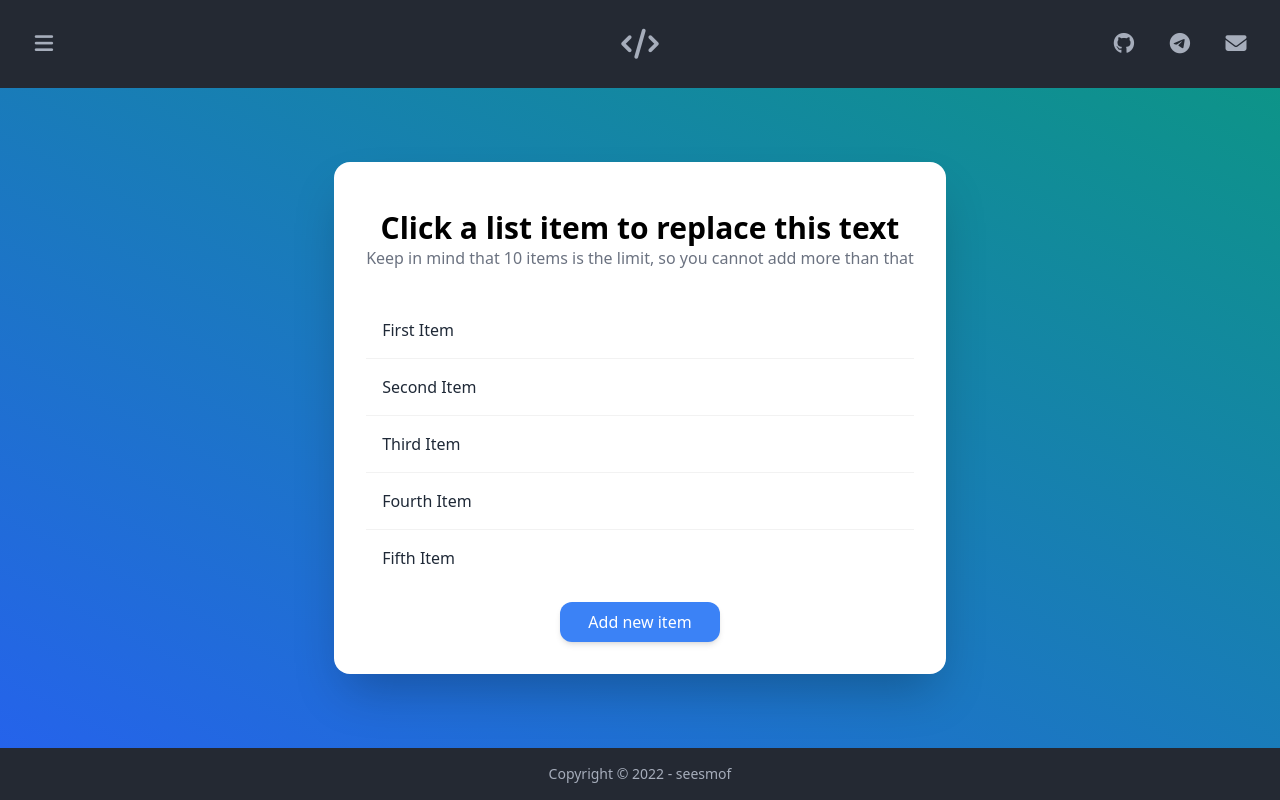
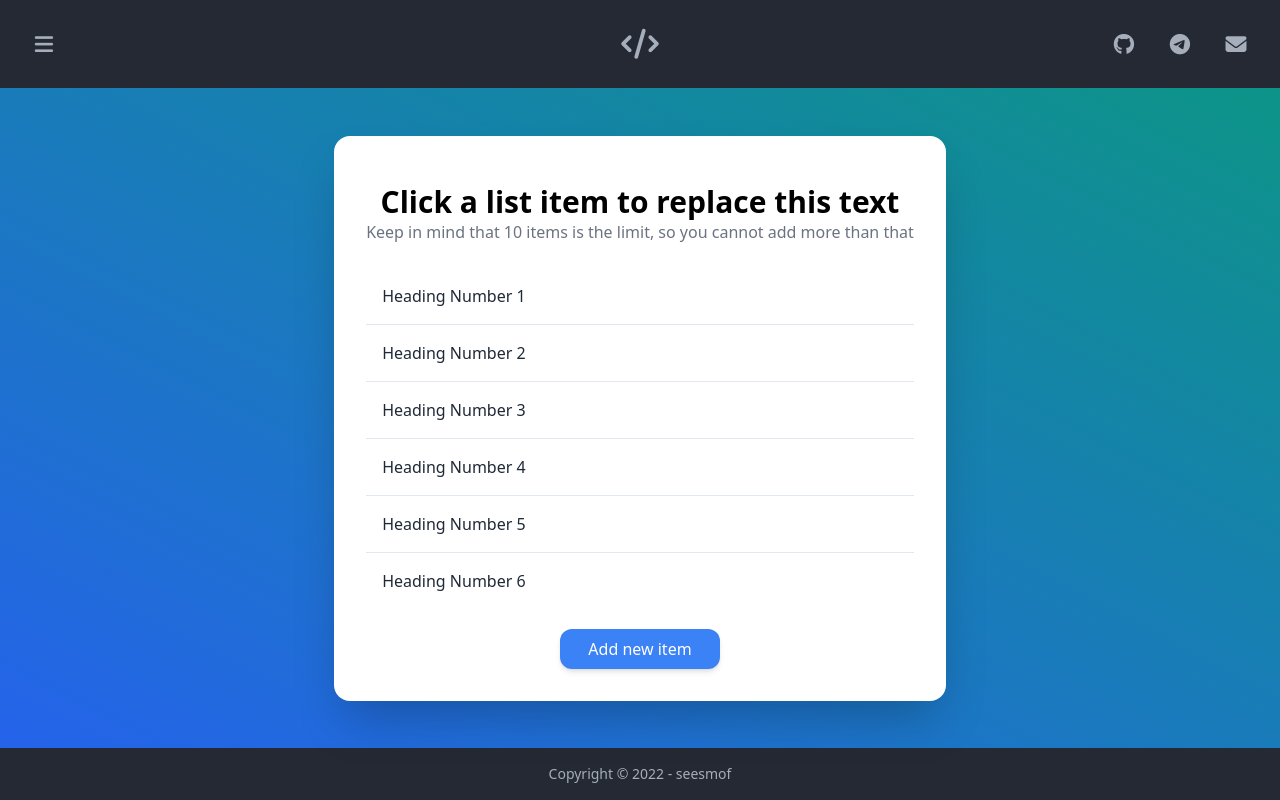
Before and after one commit to seesmof/js-first-steps, a plain HTML site: page index.html in a window 1280 px wide. Both pictures are taken after a click on the button "Add new item". Drawn offline with nearby package versions, Linux system fonts and the light colour scheme.

Commit message:
feat: :sparkles: finish js portion
but, add li limit still in progress

```diff
--- a/index.html
+++ b/index.html
@@ -15,10 +15,6 @@
     <title>JavaScript First Steps | seesmof</title>
 
     <!-- links -->
-    <script src="https://kit.fontawesome.com/dfc53f140e.js" crossorigin="anonymous"></script>
-    <script src="https://cdn.tailwindcss.com"></script>
-    <script src="https://cdn.tailwindcss.com?plugins=forms,typography,aspect-ratio,line-clamp"></script>
-
     <link href="https://cdn.jsdelivr.net/npm/daisyui@2.24.0/dist/full.css" rel="stylesheet" type="text/css" />
     <link rel="stylesheet" href="https://cdnjs.cloudflare.com/ajax/libs/font-awesome/6.1.2/css/all.min.css"
         integrity="sha512-1sCRPdkRXhBV2PBLUdRb4tMg1w2YPf37qatUFeS7zlBy7jJI8Lf4VHwWfZZfpXtYSLy85pkm9GaYVYMfw5BC1A=="
@@ -28,6 +24,34 @@
     <style>
         section {
             height: calc(100vh - 140px);
+        }
+
+        section li {
+            border-bottom: 1px solid #e2e8f0;
+            padding: 1rem;
+
+            transition-property: color, background-color, border-color, text-decoration-color, fill, stroke, opacity, box-shadow, transform, filter, backdrop-filter;
+            transition-timing-function: cubic-bezier(0.4, 0, 0.2, 1);
+            transition-duration: 300ms;
+
+            cursor: pointer;
+        }
+
+        section li:last-of-type {
+            border: unset;
+            border-radius: 0 0 1rem 1rem;
+        }
+
+        section li:first-of-type {
+            border-radius: 1rem 1rem 0 0;
+        }
+
+        section li:hover {
+            background: #f1f5f9;
+        }
+
+        .active {
+            background: hsl(210, 11%, 84%);
         }
     </style>
 
@@ -107,7 +131,7 @@
             <div class="card bg-base-100 shadow-2xl">
                 <div class="card-body">
                     <div class="py-4 text-center">
-                        <h2 class="font-bold text-black text-3xl">Click a list item to replace this text
+                        <h2 class="font-bold text-black text-3xl" id="headline">Click a list item to replace this text
                         </h2>
                         <p class="text-gray-500">Keep in mind that 10 items is the limit, so you cannot add more
                             than
@@ -115,27 +139,15 @@
                         </p>
                     </div>
 
-                    <table class="table rounded-xl p-3 my-2">
-                        <tbody>
-                            <tr class="hover">
-                                <td>First Item</td>
-                            </tr>
-                            <tr class="hover">
-                                <td>Second Item</td>
-                            </tr>
-                            <tr class="hover">
-                                <td>Third Item</td>
-                            </tr>
-                            <tr class="hover">
-                                <td>Fourth Item</td>
-                            </tr>
-                            <tr class="hover">
-                                <td>Fifth Item</td>
-                            </tr>
-                        </tbody>
-                    </table>
+                    <ul class="pb-3" id="ourList">
+                        <li>Heading Number 1</li>
+                        <li>Heading Number 2</li>
+                        <li>Heading Number 3</li>
+                        <li>Heading Number 4</li>
+                        <li>Heading Number 5</li>
+                    </ul>
 
-                    <button
+                    <button id="add"
                         class="bg-blue-500 font-medium px-7 py-2 rounded-xl text-white mx-auto transition duration-300 shadow-md hover:shadow-xl hover:bg-teal-500">Add
                         new item</button>
                 </div>
@@ -157,6 +169,12 @@
         </div>
     </footer>
 
+    <!-- links -->
+    <script src="./js/main.js"></script>
+    <script src="https://kit.fontawesome.com/dfc53f140e.js" crossorigin="anonymous"></script>
+    <script src="https://cdn.tailwindcss.com"></script>
+    <script src="https://cdn.tailwindcss.com?plugins=forms,typography,aspect-ratio,line-clamp"></script>
+
 </body>
 
 </html>
--- /dev/null
+++ b/js/main.js
@@ -0,0 +1,34 @@
+/* vars */
+var items = document.querySelectorAll("#ourList li");
+var headline = document.querySelector("#headline");
+var add = document.querySelector("#add");
+var ourList = document.querySelector("#ourList");
+var itemsCount = 6;
+
+/* for loop */
+ourList.addEventListener("click", activateItem);
+
+/* functions */
+function activateItem(e) {
+  if (e.target.nodeName == "LI") {
+    headline.innerHTML = e.target.innerHTML;
+    for (
+      i = 0;
+      i < e.target.parentNode.children.length;
+      i++
+    ) {
+      e.target.parentNode.children[i].classList.remove(
+        "active"
+      );
+    }
+    e.target.classList.add("active");
+  }
+}
+function create() {
+  ourList.innerHTML +=
+    "<li>Heading Number " + itemsCount + "</li>";
+  itemsCount++;
+}
+
+/* button */
+add.addEventListener("click", create);
```
